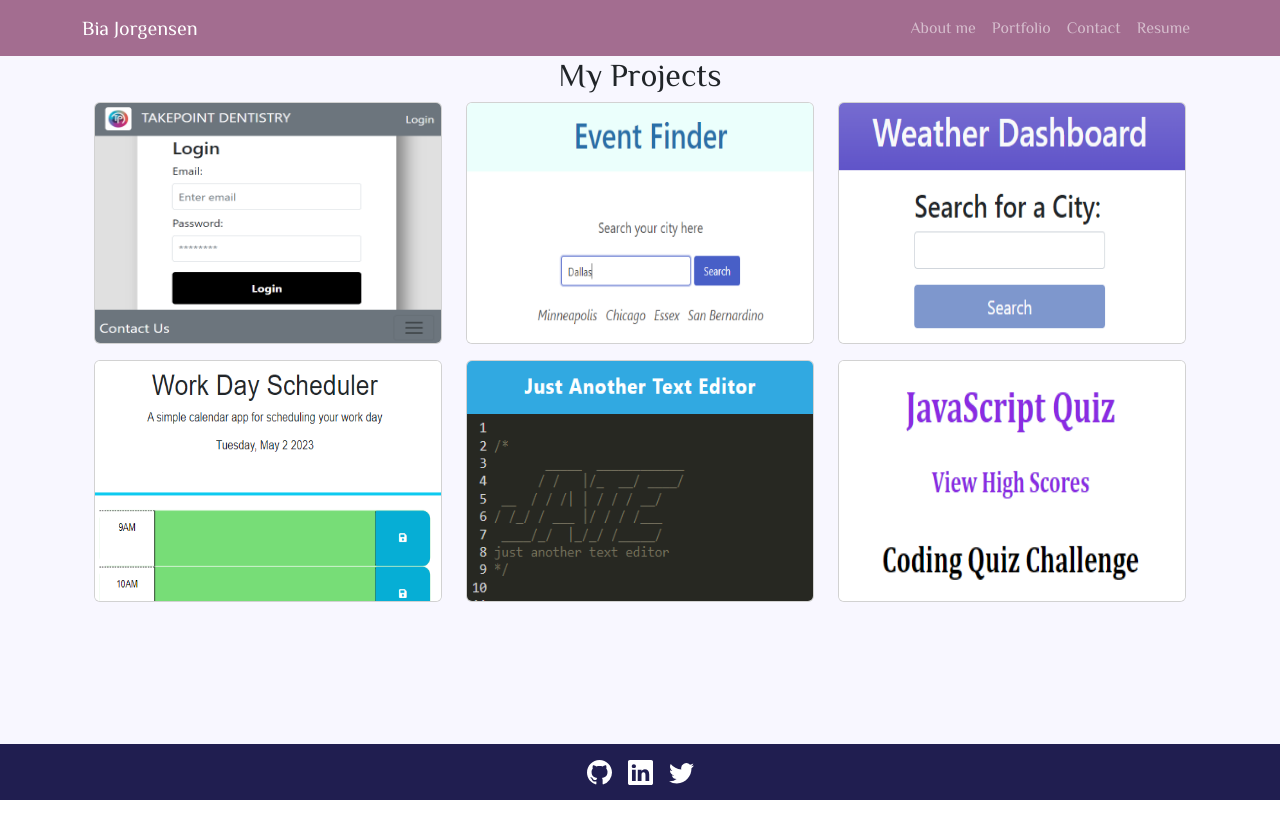
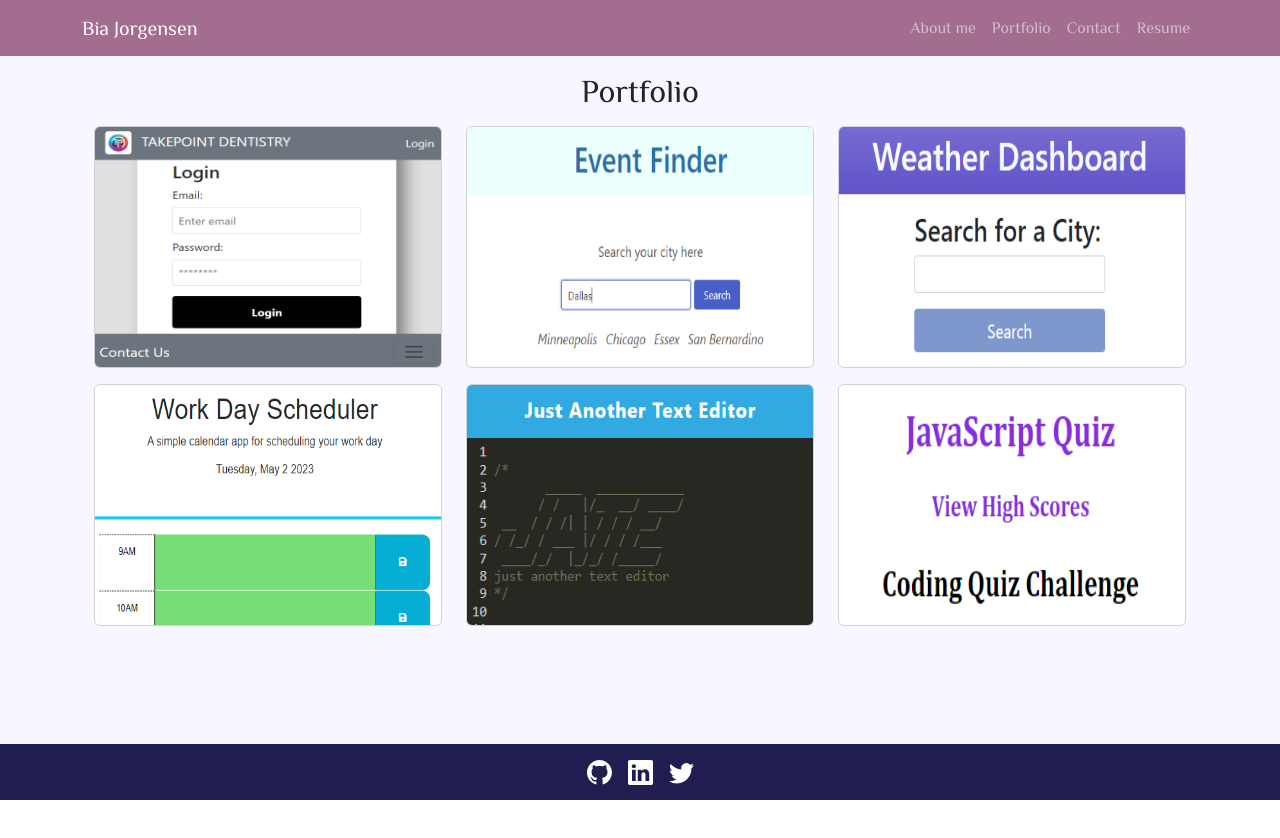
Before and after one commit to BiaJorgensen/bia-jorgensen-portfolio, a React (Create React App) app: page /portfolio in a window 1280 px wide. Shown: the top 838 px of the page. Built offline with nearby package versions, Linux system fonts and the light colour scheme.

Commit message:
Added margin

```diff
--- a/src/pages/Portfolio.js
+++ b/src/pages/Portfolio.js
@@ -8,10 +8,10 @@ import Col from 'react-bootstrap/Col';
 export default function Portfolio() {
   return (
     <Container>
-      <h2>My Projects</h2>
+      <h2 className="my-3">Portfolio</h2>
       <Row xs={1} sm={2} md={3}>
       {projectList.map(project => (
-        <Col key={project.title} className="mb-3">
+        <Col key={project.title} className="mb-3 ">
         <Project  {...project} />
         </Col>
       ))}
--- a/src/pages/Resume.js
+++ b/src/pages/Resume.js
@@ -7,7 +7,7 @@ import { backEndList } from '../helpers/BackEndList';
 export default function Resume() {
   return (
     <div>
-      <h2>Resume</h2>
+      <h2 className="my-3">Resume</h2>
       <h3>Download my <Link to={CV} target="_blank" download>resume</Link></h3>
       <h4>Front-End Proficiencies</h4>
       <ul>
```
